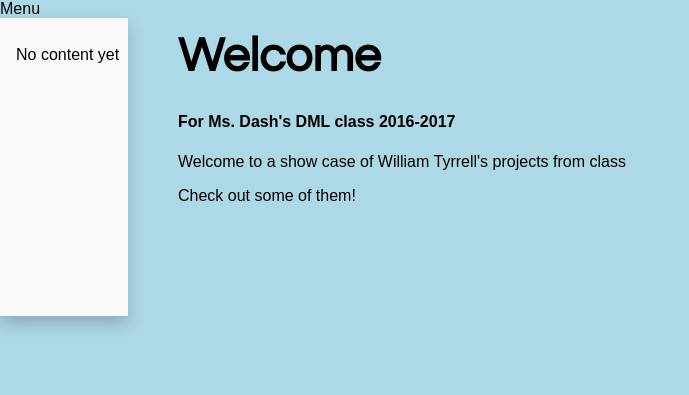
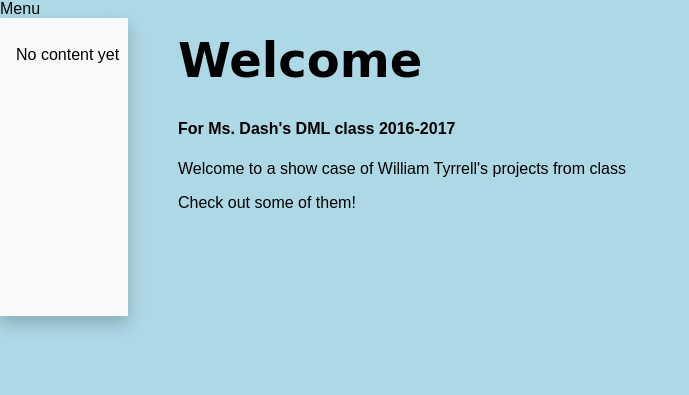
Before and after one commit to willdevelop/DML, a plain HTML site: page index.html in a window 1280 px wide. Shown: the whole page, without its empty margins (0-689 px from the left). Drawn offline with Linux system fonts and the light colour scheme.

Commit message:
Update main.css

```diff
--- a/main.css
+++ b/main.css
@@ -8,7 +8,7 @@ html, body {
 
 h1 {
   font-size: 48px;
-  font-family: Century Gothic;
+  font-family: 'Delius Unicase', cursive;
 }
 
 p {
```
